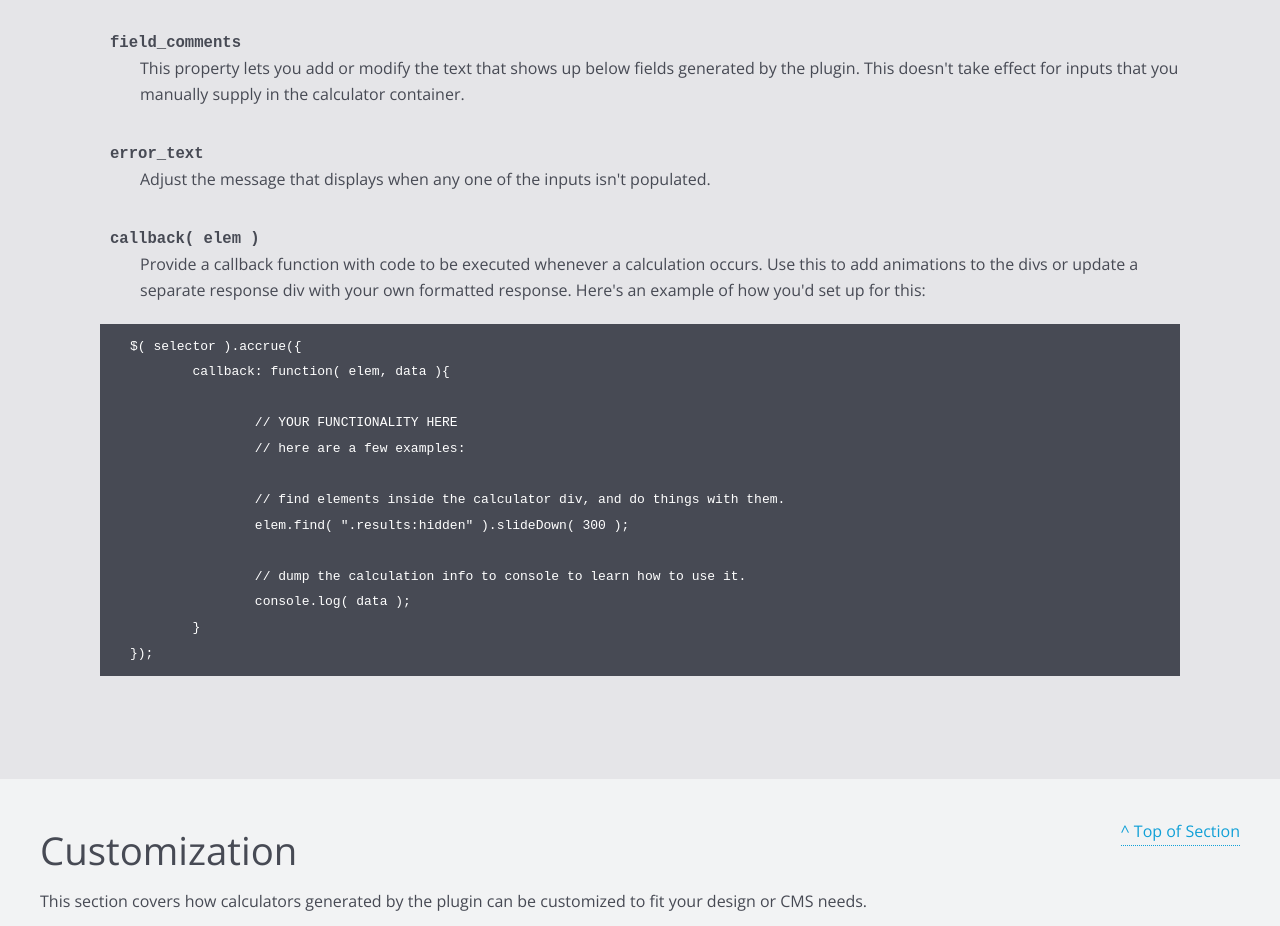
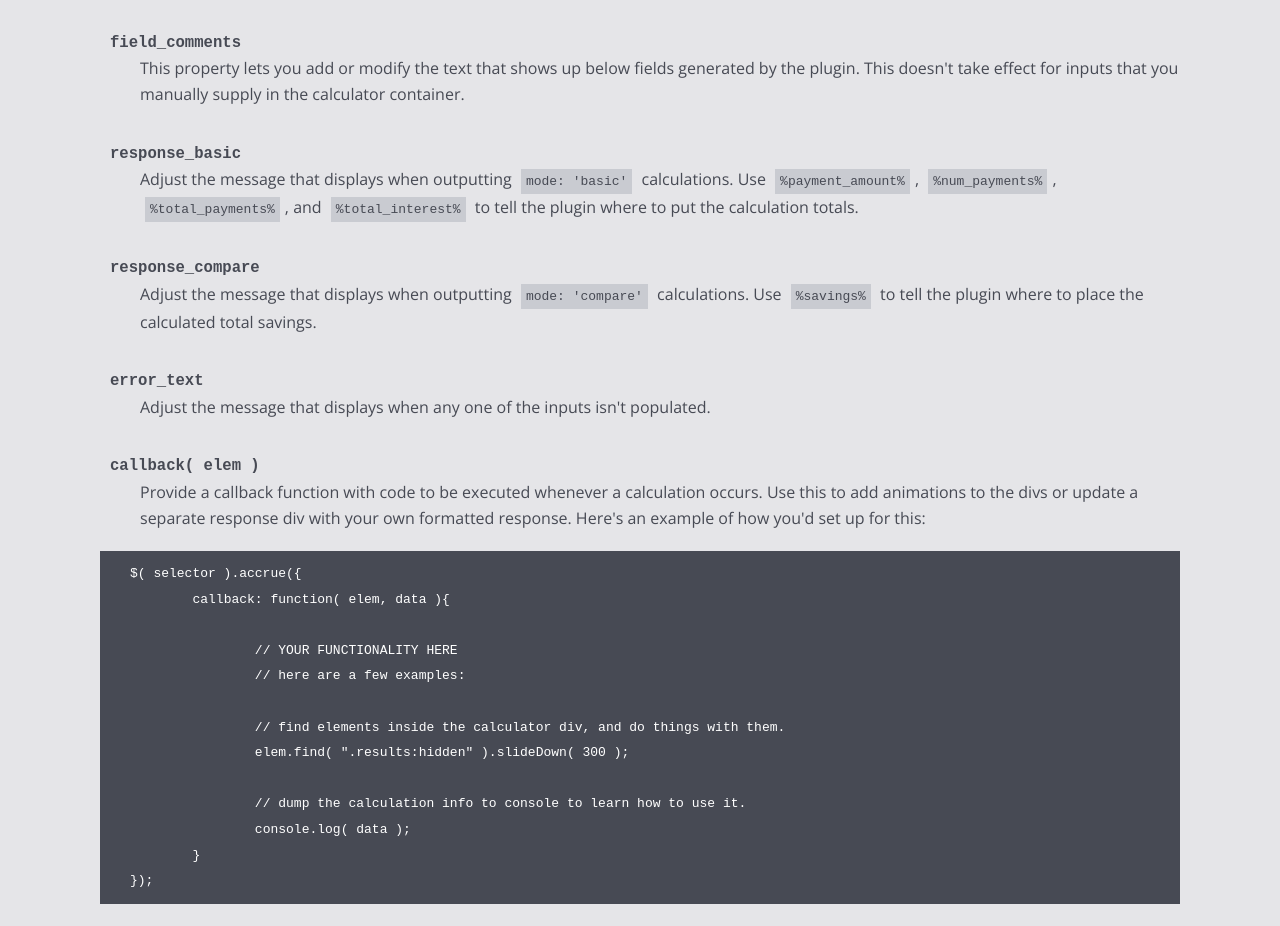
Before and after one commit to jpederson/Accrue.js, a plain HTML site: page example.html in a window 1280 px wide. Shown: the part 6908-7834 px from the top of the page. Drawn offline with nearby package versions, Linux system fonts and the light colour scheme.

Commit message:
Add a couple of notes in the docs that I missed in my last commit.

```diff
--- a/example.html
+++ b/example.html
@@ -257,6 +257,10 @@ $(document).ready(function(){
 					<dd>Adjust the <code>button_label</code> property to set the text (and other HTML) to display on the button that the plugin generates. This doesn't take effect if you supply your own inputs.</dd>
 				<dt><code>field_comments</code></dt>
 					<dd>This property lets you add or modify the text that shows up below fields generated by the plugin. This doesn't take effect for inputs that you manually supply in the calculator container.</dd>
+				<dt><code>response_basic</code></dt>
+					<dd>Adjust the message that displays when outputting <code>mode: 'basic'</code> calculations. Use <code>%payment_amount%</code>, <code>%num_payments%</code>, <code>%total_payments%</code>, and <code>%total_interest%</code> to tell the plugin where to put the calculation totals.</dd>
+				<dt><code>response_compare</code></dt>
+					<dd>Adjust the message that displays when outputting <code>mode: 'compare'</code> calculations. Use <code>%savings%</code> to tell the plugin where to place the calculated total savings.</dd>
 				<dt><code>error_text</code></dt>
 					<dd>Adjust the message that displays when any one of the inputs isn't populated.</dd>
 				<dt><code>callback( elem )</code></dt>
```
